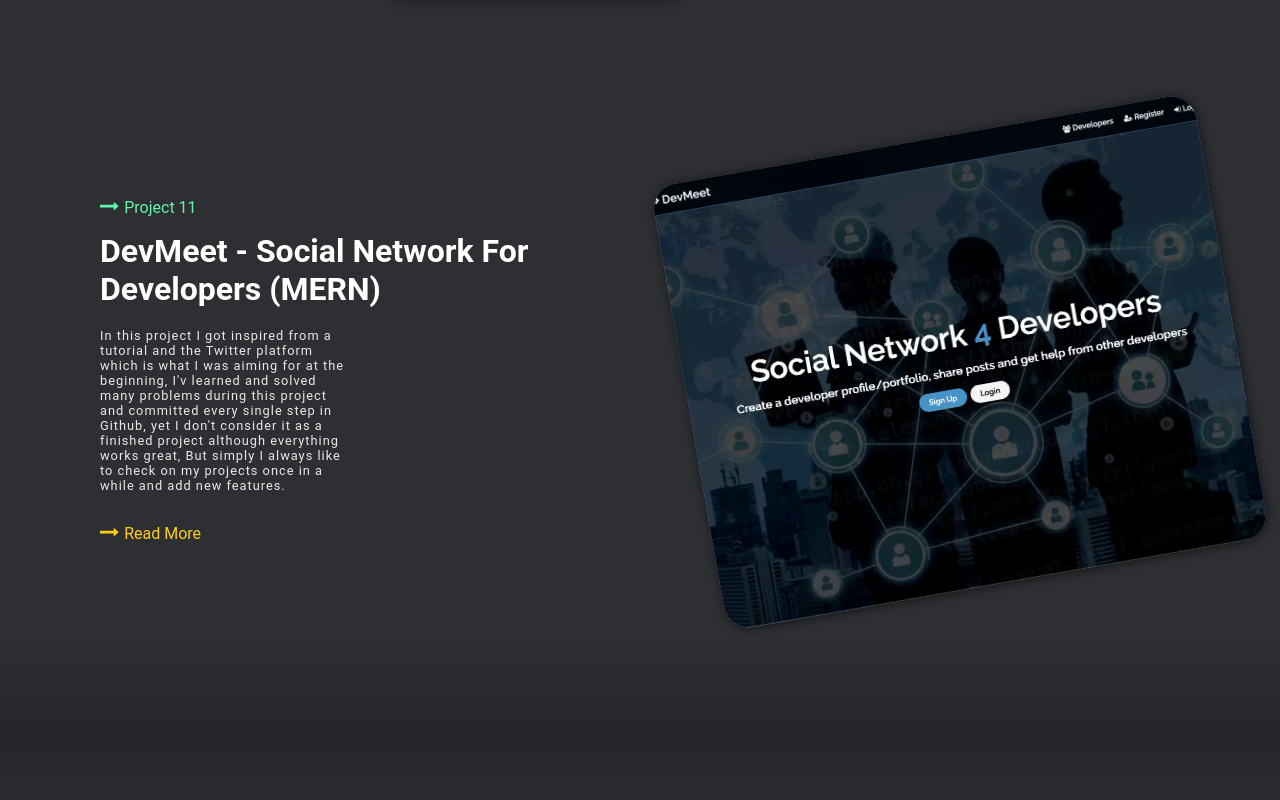
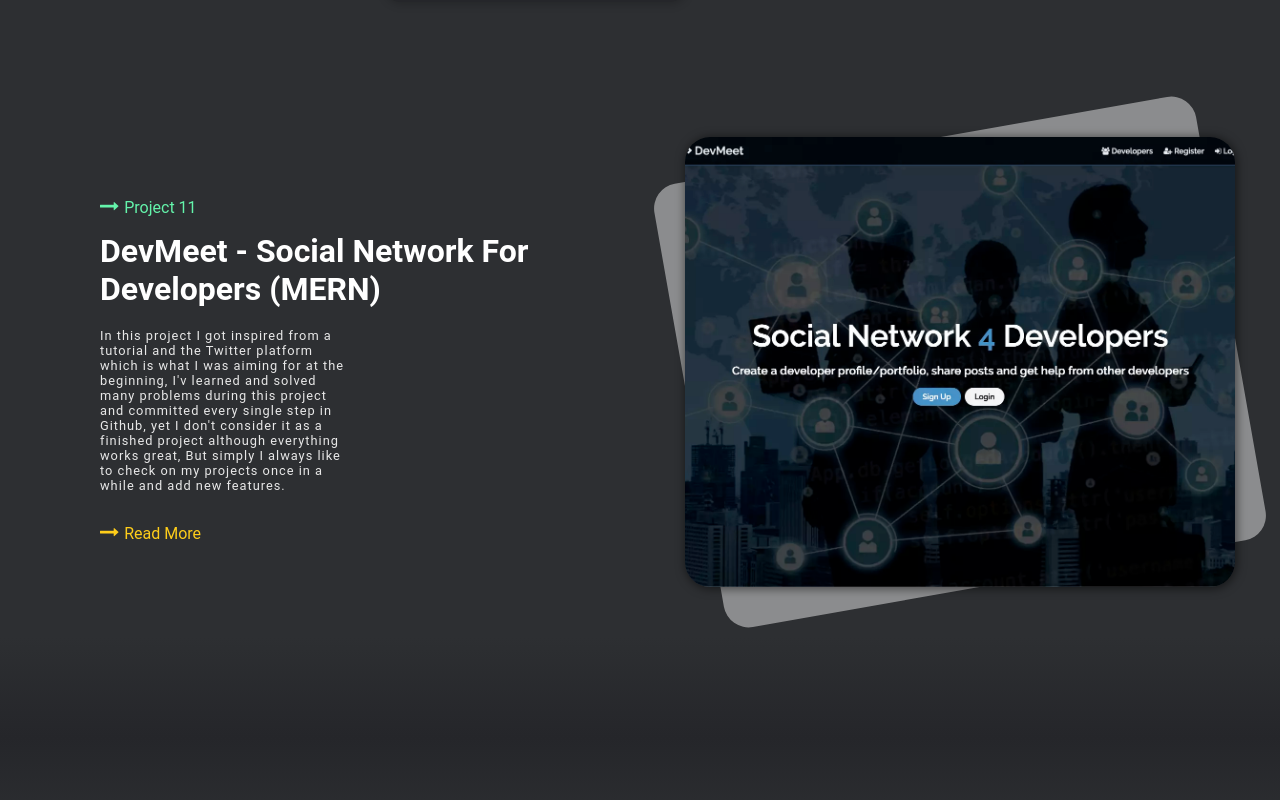
Before and after one commit to moodyomar/portfolio, a React (Create React App) app: page / in a window 1280 px wide. Shown: the part 1380-2180 px from the top of the page. Built offline with nearby package versions, Linux system fonts and the light colour scheme; the HTML template or start-up script is replaced by a standard one.

Commit message:
add AOS on project card

```diff
--- a/src/components/cards/ProjectCard.js
+++ b/src/components/cards/ProjectCard.js
@@ -10,10 +10,10 @@ const ProjectCard = ({id}) => {
 },[id])
 
 return(
-  <>
+  <div data-aos="zoom-in" data-aos-duration="1000">
 <div className="ProjectCard" ></div>
 <div className="ProjectCardInner" id={id}></div>
-</>
+</div>
 )
 }
 
--- a/src/components/styles/ProjectCard.css
+++ b/src/components/styles/ProjectCard.css
@@ -7,7 +7,6 @@ transform: rotate(-10deg);
 transition: .25s all;
 position: absolute;
 }
-
 .ProjectCardInner{
 width: 550px;
 height: 450px;
```
